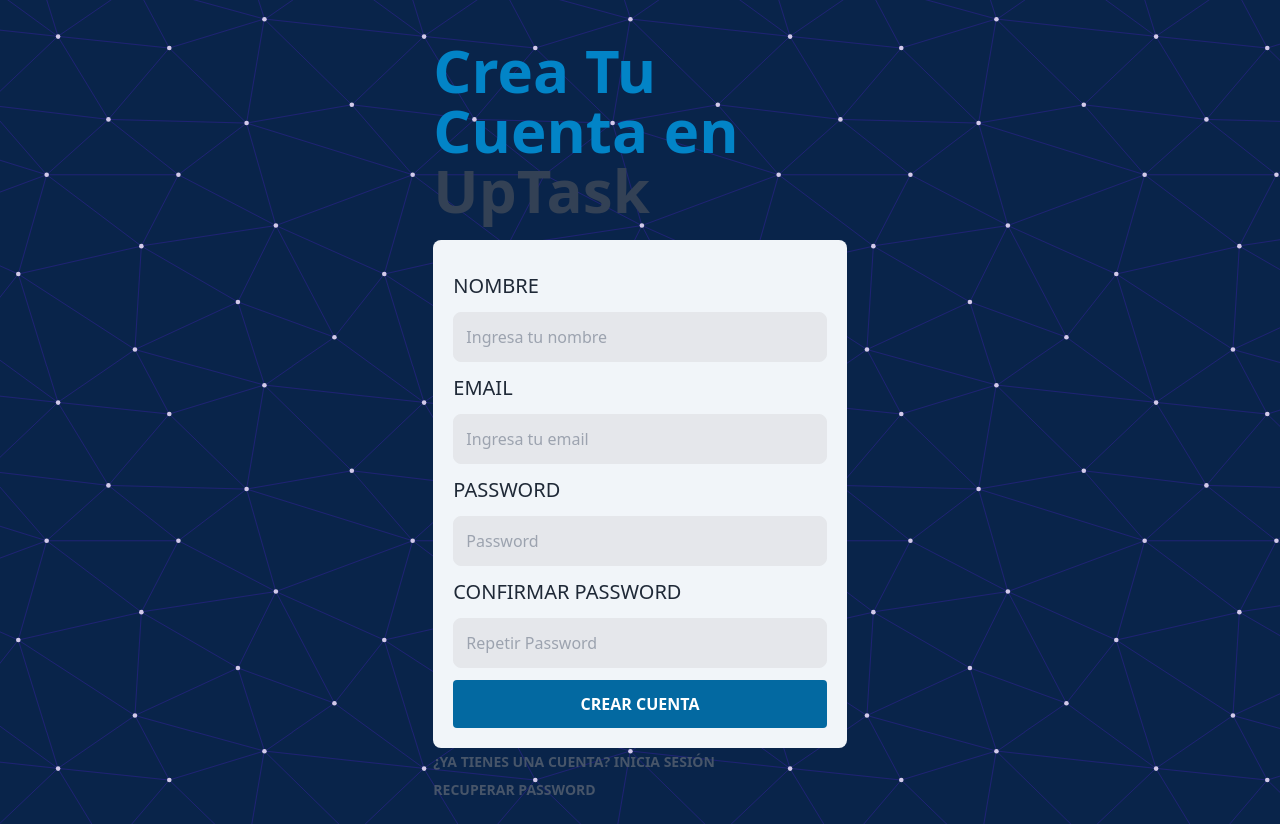
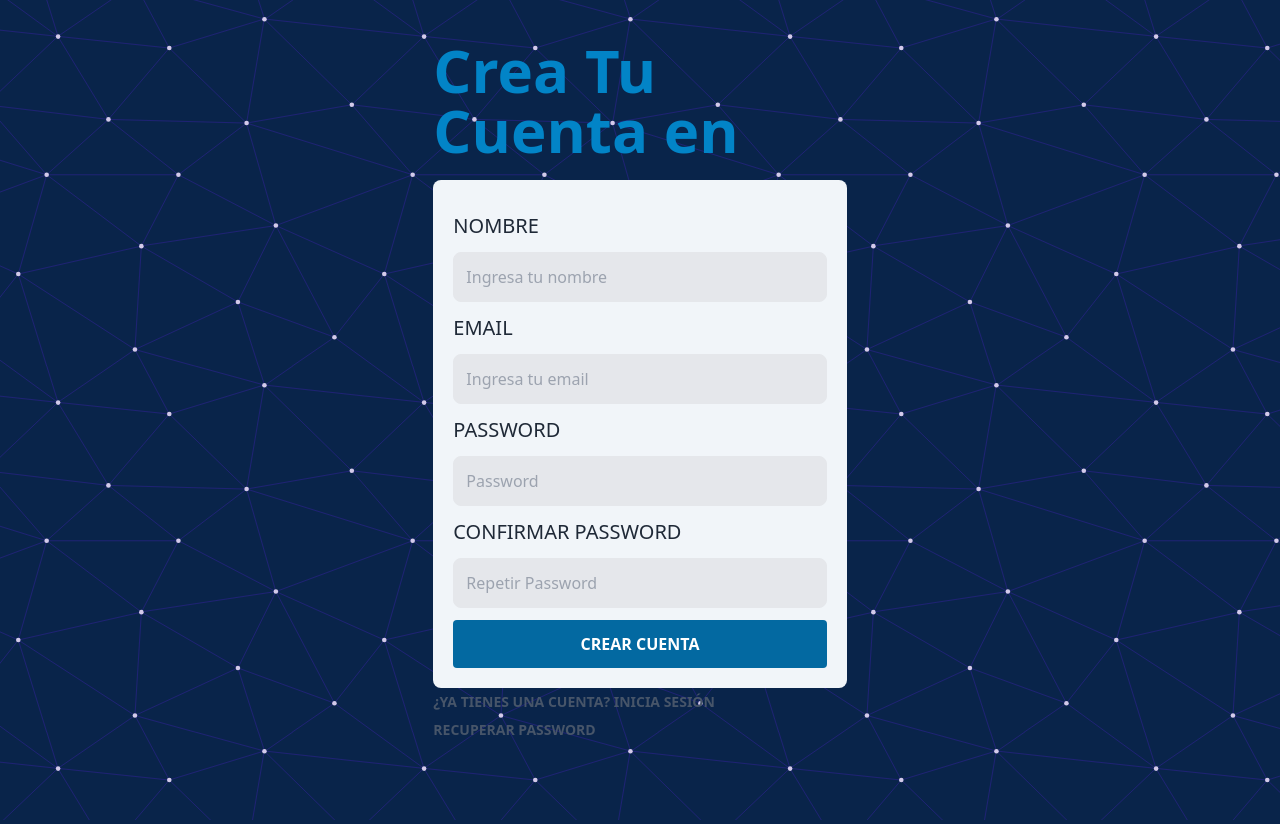
Before and after one commit to AnthonyBK9/Task_MERN_frontend, a React (Vite) app: page /registrar in a window 1280 px wide. Built offline with nearby package versions, Linux system fonts and the light colour scheme; no server answers.

Commit message:
Update Register.jsx

```diff
--- a/src/pages/Register.jsx
+++ b/src/pages/Register.jsx
@@ -46,7 +46,7 @@
   return (
     <>
         <h1 className="text-sky-600 font-black text-6xl">
-            Crea Tu Cuenta en <span className="text-slate-700">UpTask</span>
+            Crea Tu Cuenta en <span className="text-slate-700"></span>
         </h1>
         {
             msg && <Alert alert={alert}/>
```
